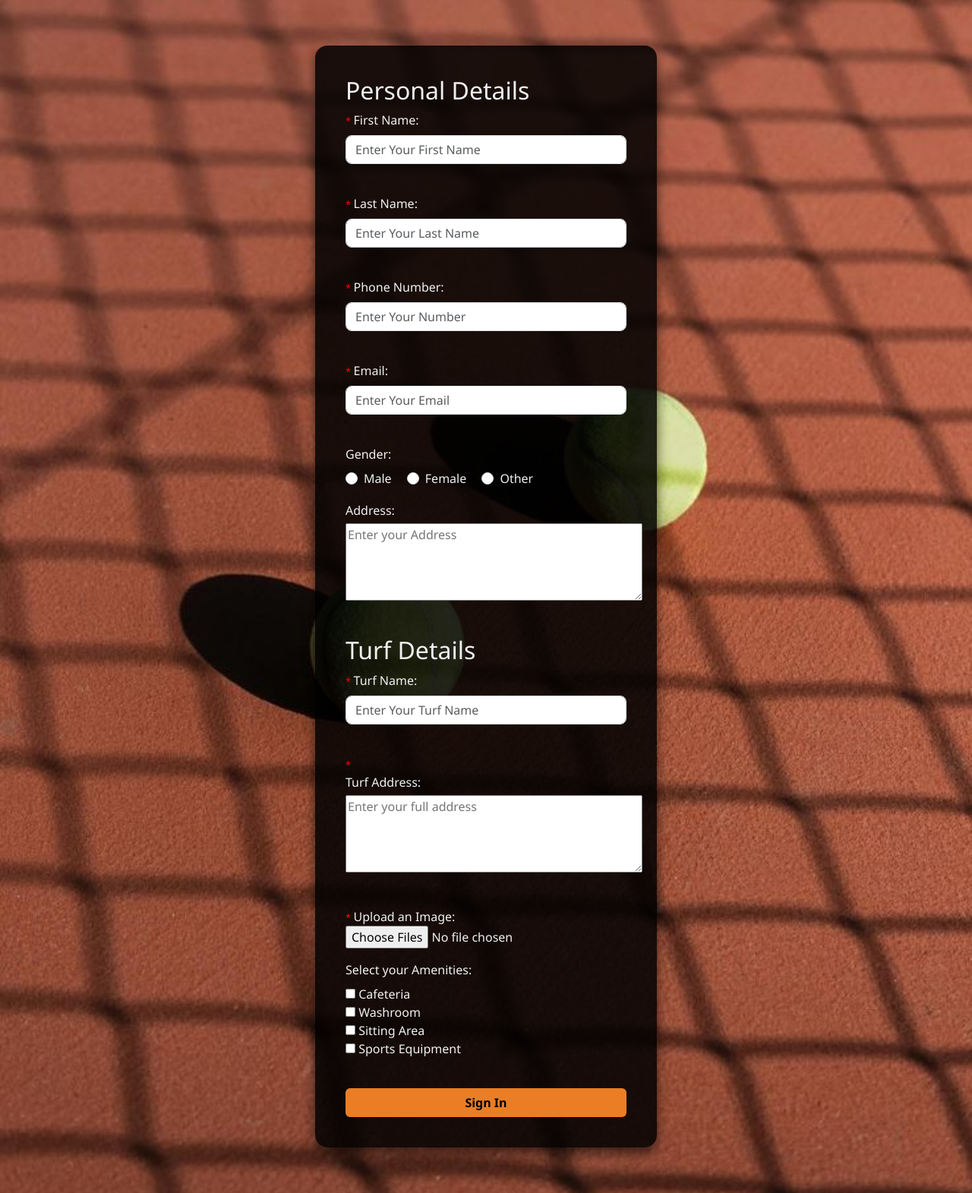
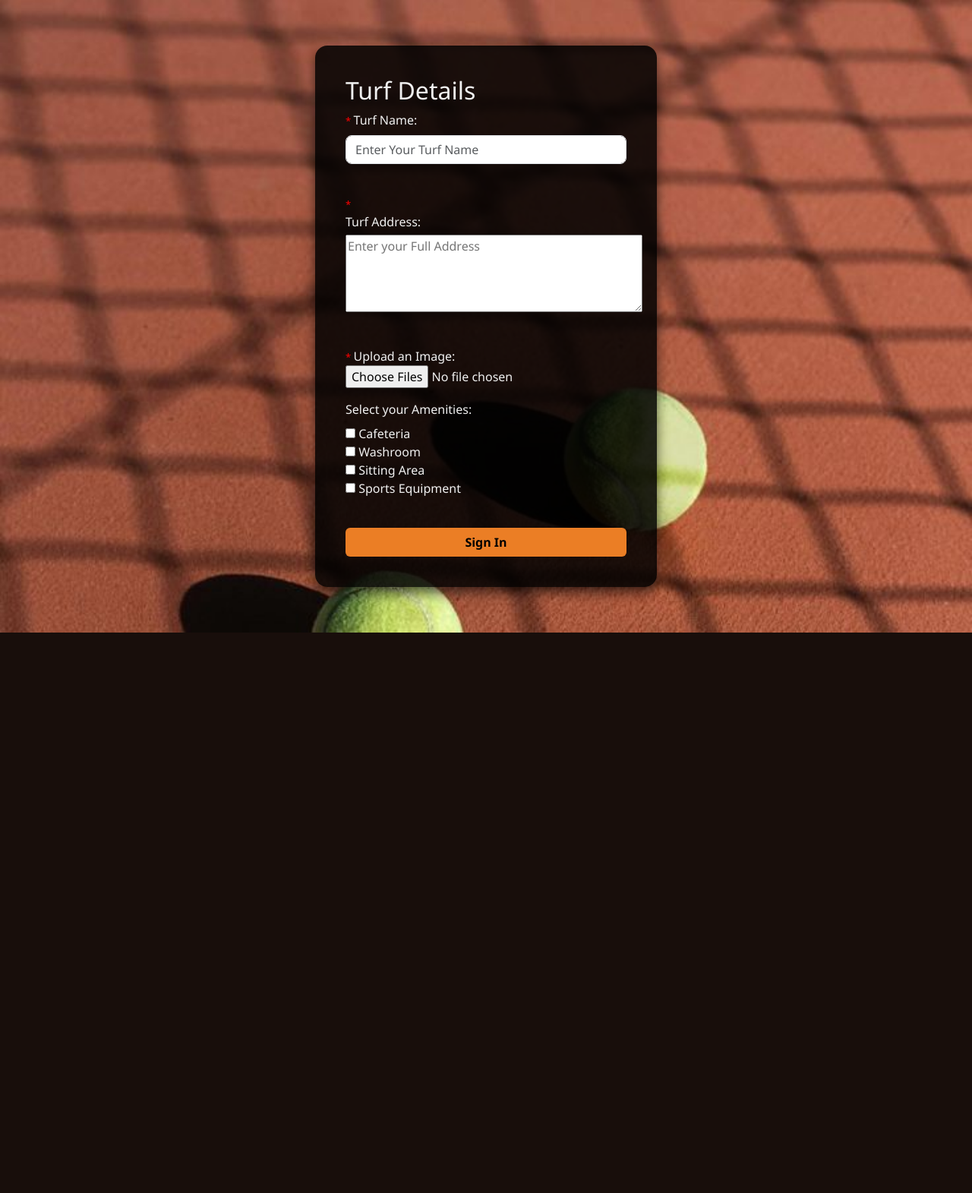
Before and after one commit to SportsSync/Sports_Sync, a PHP site: page /vendor.php in a window 1280 px wide. Shown: the whole page at 76% size. After the commit the page ends 833 px from the top, so only its background shows below. Run offline with PHP 8.4, Linux system fonts and the light colour scheme.

Commit message:
vendor page updates

```diff
--- a/vendor.php
+++ b/vendor.php
@@ -60,52 +60,6 @@
 <body>
     <div class="form-container">
      <form>
-        <h2>Personal Details</h2>
-      <div class="mb-3">
-         <span class="warning">* </span><label for="fname" class="form-label">First Name:</label>
-        <input type="text" class="form-control" id="fname" placeholder="Enter Your First Name">
-      </div><br>
-
-       <div class="mb-3">
-         <span class="warning">* </span><label for="lname" class="form-label">Last Name:</label>
-        <input type="text" class="form-control" id="lname" placeholder="Enter Your Last Name">
-      </div><br>
-
-      <div class="mb-3">
-         <span class="warning">* </span><label for="pno" class="form-label">Phone Number:</label>
-        <input type="text" class="form-control" id="pno" placeholder="Enter Your Number">
-      </div><br>
-
-       <div class="mb-3">
-         <span class="warning">* </span><label for="email" class="form-label">Email:</label>
-        <input type="email" class="form-control" id="email" placeholder="Enter Your Email">
-      </div><br>
-
-      <div class="mb-3">
-         <label class="form-label d-block">Gender:</label>
-
-        <div class="form-check form-check-inline">
-          <input class="form-check-input" type="radio" name="gender" id="male" value="male">
-          <label class="form-check-label" for="male">Male</label>
-        </div>
-
-        <div class="form-check form-check-inline">
-          <input class="form-check-input" type="radio" name="gender" id="female" value="female">
-          <label class="form-check-label" for="female">Female</label>
-        </div>
-
-        <div class="form-check form-check-inline">
-          <input class="form-check-input" type="radio" name="gender" id="other" value="other">
-          <label class="form-check-label" for="other">Other</label>
-        </div>
-      </div>
-
-
-       <div class="mb-3">
-        <label for="address" class="form-label" style="display: block; margin-bottom: 5px;">Address:</label>
-       <textarea id="address" name="address" rows="4" cols="40" placeholder="Enter your Address"></textarea>
-      </div><br>
-
       <h2>Turf Details</h2>
 
        <div class="mb-3">
@@ -115,7 +69,7 @@
 
       <div class="mb-3">
          <span class="warning">* </span><label for="address" class="form-label" style="display: block; margin-bottom: 5px;">Turf Address:</label>
-        <textarea id="address" name="address" rows="4" cols="40" placeholder="Enter your full address"></textarea>
+        <textarea id="address" name="address" rows="4" cols="40" placeholder="Enter your Full Address"></textarea>
       </div><br>
 
       <div class="mb-3">
```
